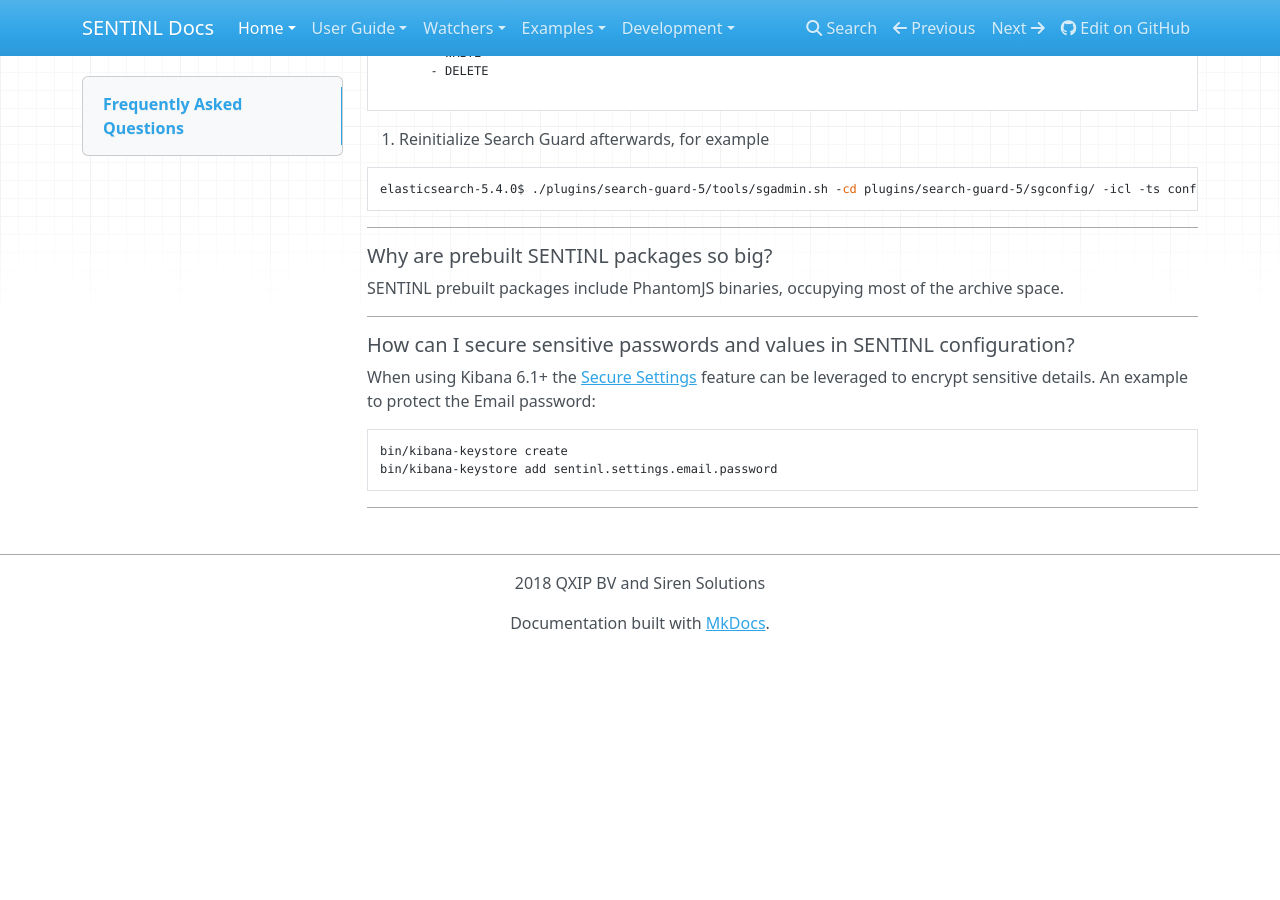
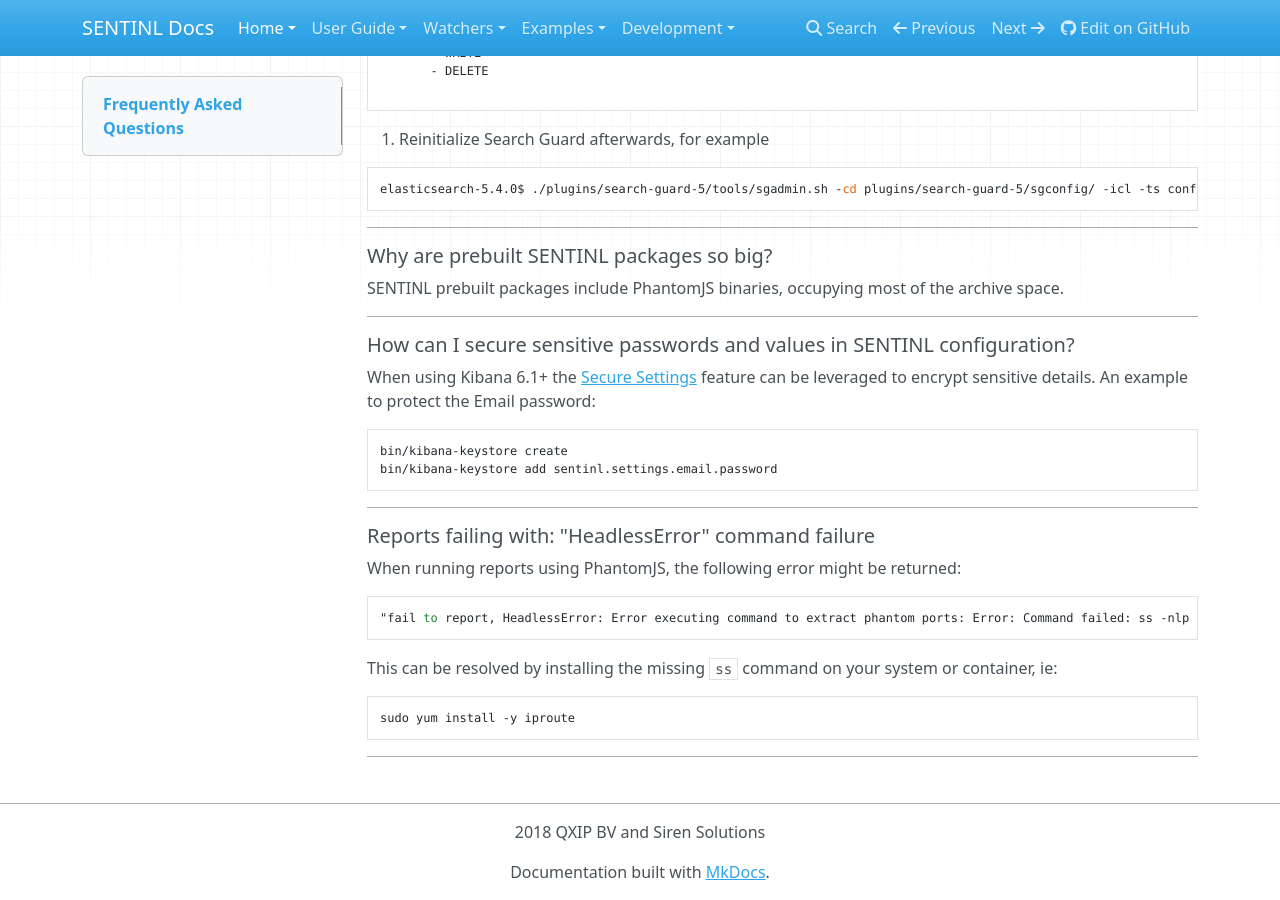
Before and after one commit to sentinl/sentinl, an MkDocs documentation site: the page built from docs/FAQ.md, in a window 1280 px wide and 900 px high, scrolled down 2181 px. Built offline with MkDocs 1.6.1, drawn with Linux system fonts in a browser that asks for light colours; nearby versions of some CDN libraries; old or Windows-style settings are respelled for this version of MkDocs; before the commit the page ends 2832 px from its top, so only the background shows below that.

Commit message:
Update FAQ.md

````diff
--- a/docs/FAQ.md
+++ b/docs/FAQ.md
@@ -118,3 +118,14 @@
 
 
 ---
+##### Reports failing with: "HeadlessError" command failure
+When running reports using PhantomJS, the following error might be returned:
+```
+"fail to report, HeadlessError: Error executing command to extract phantom ports: Error: Command failed: ss -nlp | grep "[,=]354," || netstat -nlp | grep "[[:space:]]354/"\n/bin/sh: ss: command not found
+```
+This can be resolved by installing the missing `ss` command on your system or container, ie:
+```
+sudo yum install -y iproute
+```
+
+---
````
